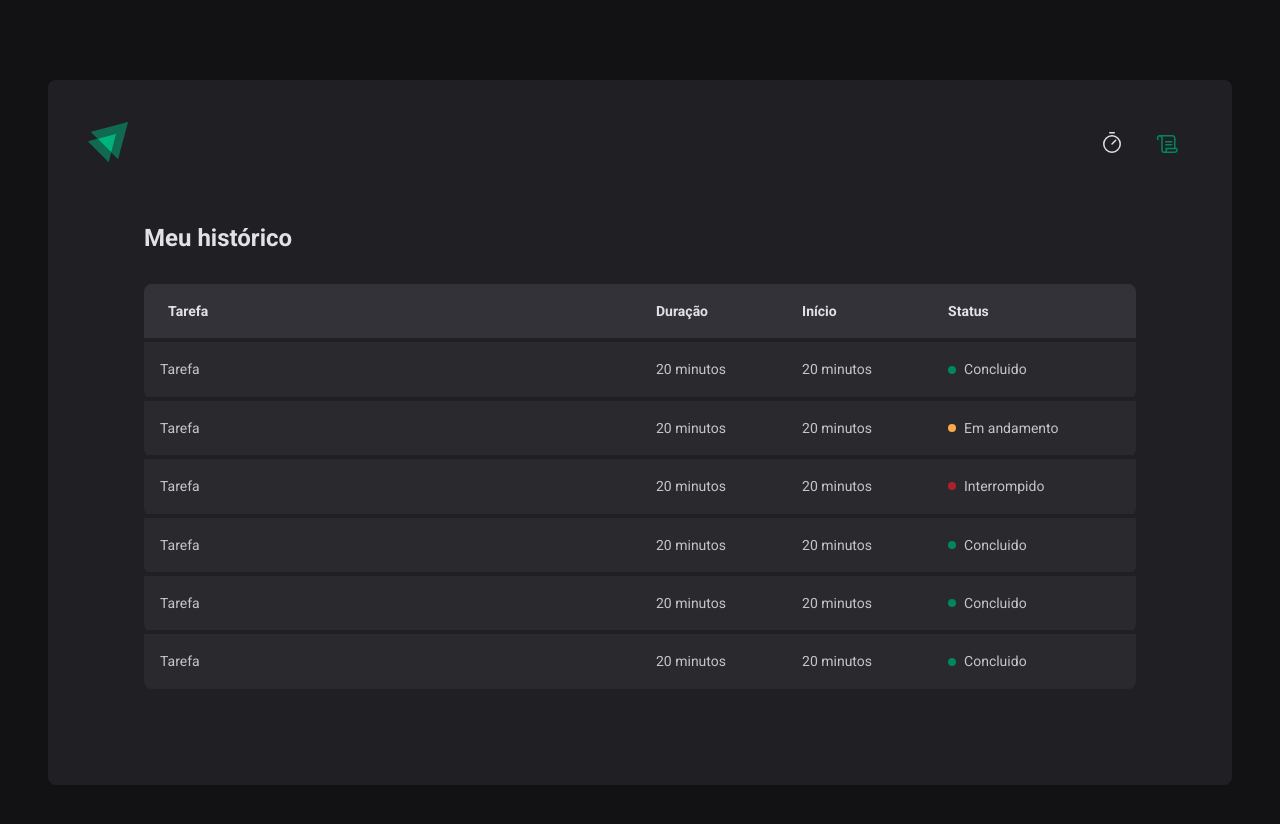
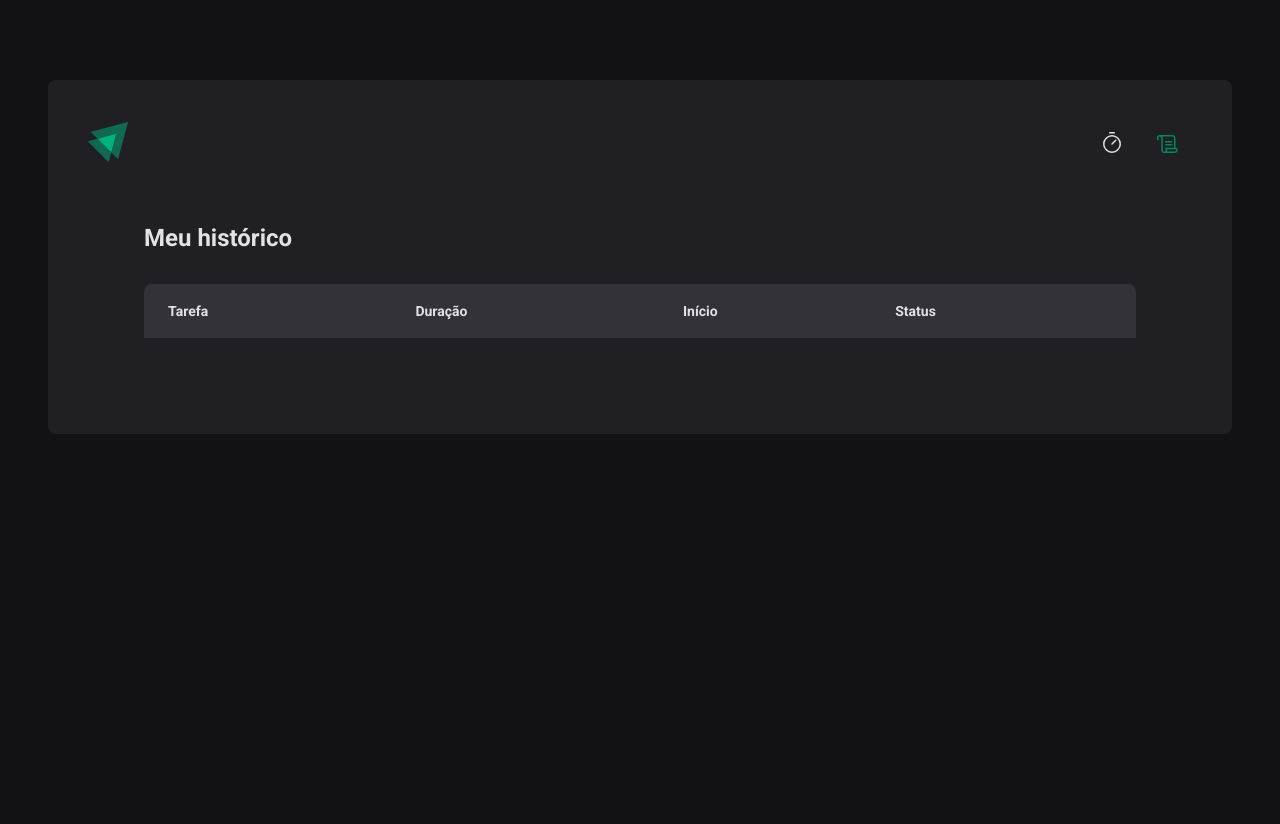
Before and after one commit to Vander-Reis/ignite-timer, a React (Vite) app: page /history in a window 1280 px wide. Shown: the top 824 px of the page. After the commit the page ends 800 px from the top, so only its background shows below. Built offline with nearby package versions, Linux system fonts and the light colour scheme.

Commit message:
listagem de historico

```diff
--- a/src/context/CyclesContext.tsx
+++ b/src/context/CyclesContext.tsx
@@ -69,7 +69,6 @@
     setCycles((state) => [...state, newCycle])
     setActiveCycleId(id)
     setAmountSecondsPassed(0)
-    // reset()
   }
 
   function interruptCurrentCycle() {
--- a/src/pages/History/index.tsx
+++ b/src/pages/History/index.tsx
@@ -1,6 +1,12 @@
 import { HistoryContainer, HistoryList, Status } from './styles'
+import { useContext } from 'react'
+import { CyclesContext } from '../../context/CyclesContext'
+import { formatDistanceToNow } from 'date-fns'
+import ptBR from 'date-fns/locale/pt-BR'
 
 export function History() {
+  const { cycles } = useContext(CyclesContext)
+
   return (
     <HistoryContainer>
       <h1>Meu histórico</h1>
@@ -17,54 +23,33 @@
           </thead>
 
           <tbody>
-            <tr>
-              <td>Tarefa</td>
-              <td>20 minutos</td>
-              <td>20 minutos</td>
-              <td>
-                <Status statusColor="green">Concluido</Status>
-              </td>
-            </tr>
-            <tr>
-              <td>Tarefa</td>
-              <td>20 minutos</td>
-              <td>20 minutos</td>
-              <td>
-                <Status statusColor="yellow">Em andamento</Status>
-              </td>
-            </tr>
-            <tr>
-              <td>Tarefa</td>
-              <td>20 minutos</td>
-              <td>20 minutos</td>
-              <td>
-                <Status statusColor="red">Interrompido</Status>
-              </td>
-            </tr>
-            <tr>
-              <td>Tarefa</td>
-              <td>20 minutos</td>
-              <td>20 minutos</td>
-              <td>
-                <Status statusColor="green">Concluido</Status>
-              </td>
-            </tr>
-            <tr>
-              <td>Tarefa</td>
-              <td>20 minutos</td>
-              <td>20 minutos</td>
-              <td>
-                <Status statusColor="green">Concluido</Status>
-              </td>
-            </tr>
-            <tr>
-              <td>Tarefa</td>
-              <td>20 minutos</td>
-              <td>20 minutos</td>
-              <td>
-                <Status statusColor="green">Concluido</Status>
-              </td>
-            </tr>
+            {cycles.map((cycle) => {
+              return (
+                <tr key={cycle.id}>
+                  <td>{cycle.task}</td>
+                  <td>{cycle.minutesAmount} minutos</td>
+                  <td>
+                    {formatDistanceToNow(cycle.startDate, {
+                      addSuffix: true,
+                      locale: ptBR,
+                    })}
+                  </td>
+                  <td>
+                    {cycle.finishedDate && (
+                      <Status statusColor="green">Concluido</Status>
+                    )}
+
+                    {cycle.interruptedDate && (
+                      <Status statusColor="red">Interrompido</Status>
+                    )}
+
+                    {!cycle.finishedDate && !cycle.interruptedDate && (
+                      <Status statusColor="yellow">Em andamento</Status>
+                    )}
+                  </td>
+                </tr>
+              )
+            })}
           </tbody>
         </table>
       </HistoryList>
--- a/src/pages/Home/index.tsx
+++ b/src/pages/Home/index.tsx
@@ -36,14 +36,19 @@
     },
   })
 
-  const { handleSubmit, watch } = newCycleForm
+  const { handleSubmit, watch, reset } = newCycleForm
+
+  function handleCreateNewCycle(data: NewCycleFormData) {
+    CreateNewCycle(data)
+    reset()
+  }
 
   const task = watch('task')
   const isSubmitDisabled = !task
 
   return (
     <HomeContainer>
-      <form onSubmit={handleSubmit(CreateNewCycle)}>
+      <form onSubmit={handleSubmit(handleCreateNewCycle)}>
         <FormProvider {...newCycleForm}>
           <NewCycleForm />
         </FormProvider>
```
